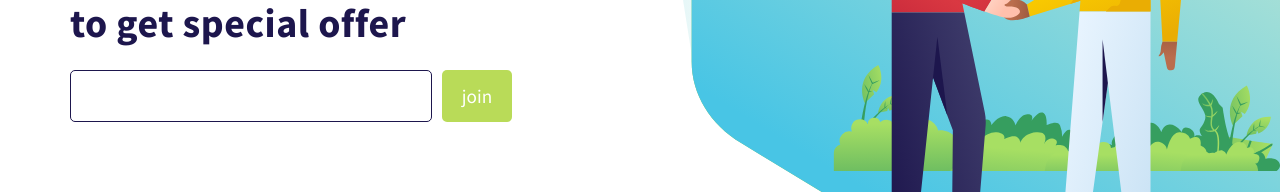
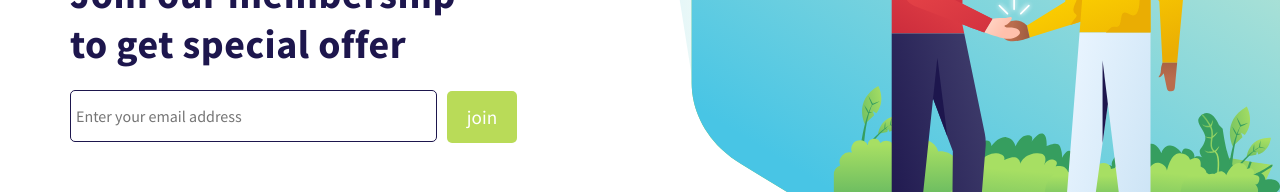
Before and after one commit to voncardoso/teste-frond-and, a React (Create React App) app: page / in a window 1280 px wide. Shown: the part 3152-3344 px from the top of the page. Built offline with nearby package versions, Linux system fonts and the light colour scheme.

Commit message:
placeholder membership

```diff
--- a/src/pages/Home/index.tsx
+++ b/src/pages/Home/index.tsx
@@ -166,7 +166,7 @@ export function Home(){
                         <input type="text"
                          name=""
                          id=""
-                         placeholder=""
+                         placeholder="Enter your email address"
                          />
                         <button>join</button>
                     </div>
--- a/src/pages/Home/style.ts
+++ b/src/pages/Home/style.ts
@@ -540,8 +540,6 @@ export const BestRecipes = styled.section`
                     font-weight: normal;
                }
                button:hover{
-
-                    padding: 6px 14px;
                     background: #FFFFFF;
                     color: #B9DB58;
                     border: solid 2px #B9DB58;
@@ -824,7 +822,7 @@ export const OurBlog = styled.section`
         li{
             max-width: 348px;
             min-width: 200px;
-            max-height: 370px;
+            max-height: 470px;
             min-height: 200px;
             height: 100%;
             width: 100%;
@@ -911,12 +909,15 @@ export const Membership = styled.section`
             max-width: 600px;
             width: 100%;
             input{
+                font-size: 1rem;
                 max-width: 360px;
                 min-width: 50px;
                 width: 100%;
                 height: 50px;
                 border-radius: 5px;
                 border: 0.5px solid #1D164D ;
+                font-weight: normal;
+                padding-left: 5px;
             }
             button{
                 position: relative;
```
